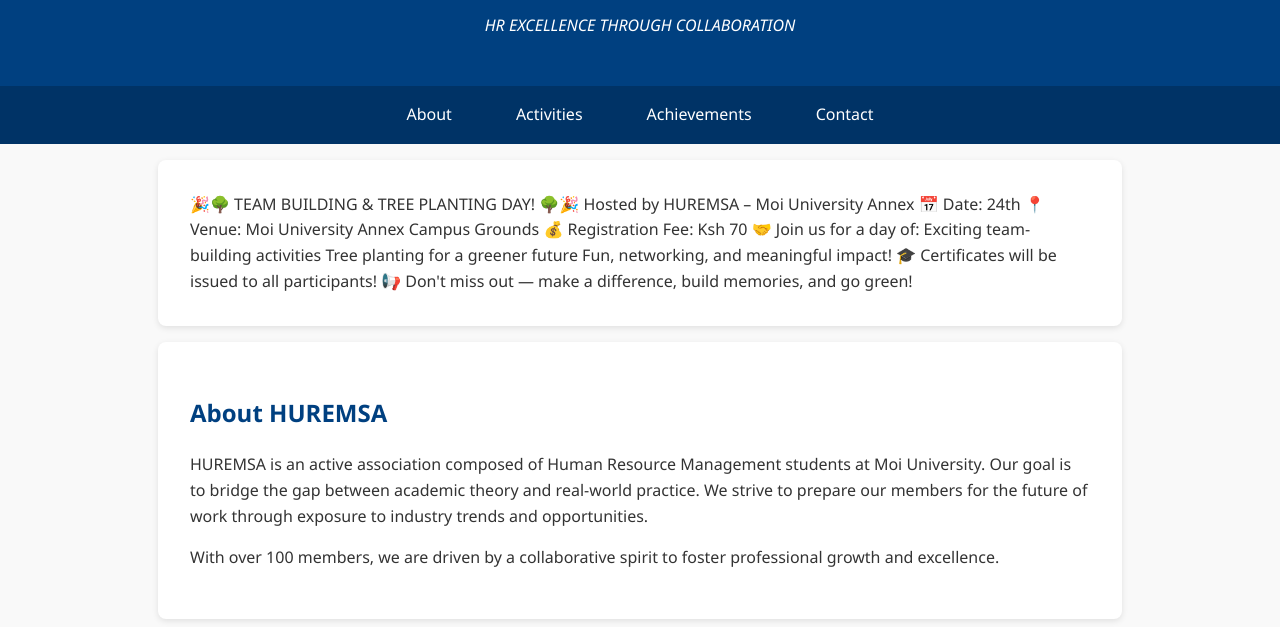
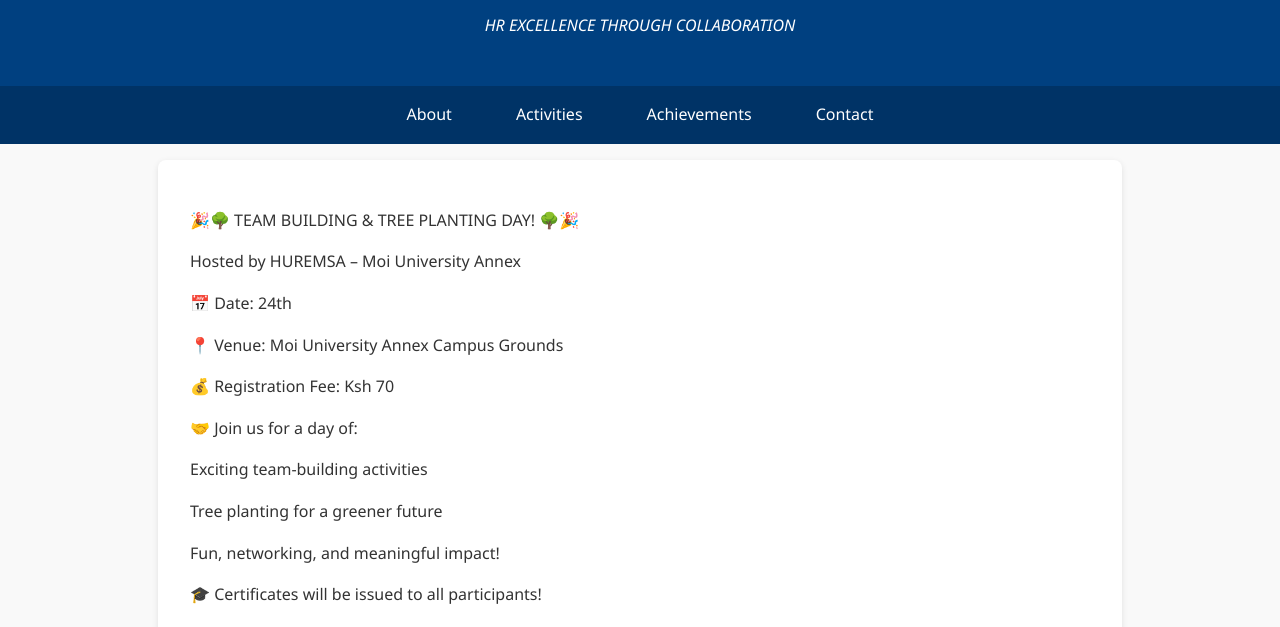
Before and after one commit to MKMONLINECYBER/HUREMSA, a plain HTML site: page index.html/index.html in a window 1280 px wide. Shown: the part 141-768 px from the top of the page. Drawn offline with Linux system fonts and the light colour scheme; a script that the page names is missing.

Commit message:
Update index.html

```diff
--- a/index.html/index.html
+++ b/index.html/index.html
@@ -38,22 +38,22 @@
             <li><a href="#contact">Contact</a></li>
         </ul>
     </nav>
-<section> 🎉🌳 TEAM BUILDING & TREE PLANTING DAY! 🌳🎉
-Hosted by HUREMSA – Moi University Annex
+<section> <p>🎉🌳 TEAM BUILDING & TREE PLANTING DAY! 🌳🎉</p>
+<p>Hosted by HUREMSA – Moi University Annex</p>
 
-📅 Date: 24th
-📍 Venue: Moi University Annex Campus Grounds
-💰 Registration Fee: Ksh 70
+<p>📅 Date: 24th</p>
+<p>📍 Venue: Moi University Annex Campus Grounds</p>
+<p>💰 Registration Fee: Ksh 70</p>
 
-🤝 Join us for a day of:
+<p>🤝 Join us for a day of:</p>
 
-Exciting team-building activities
+<p>Exciting team-building activities</p>
 
-Tree planting for a greener future
+<p>Tree planting for a greener future</p>
 
-Fun, networking, and meaningful impact!
+<p>Fun, networking, and meaningful impact!</p>
 
-🎓 Certificates will be issued to all participants!
+<p>🎓 Certificates will be issued to all participants!</p>
 
 📢 Don't miss out — make a difference, build memories, and go green!
 
```
